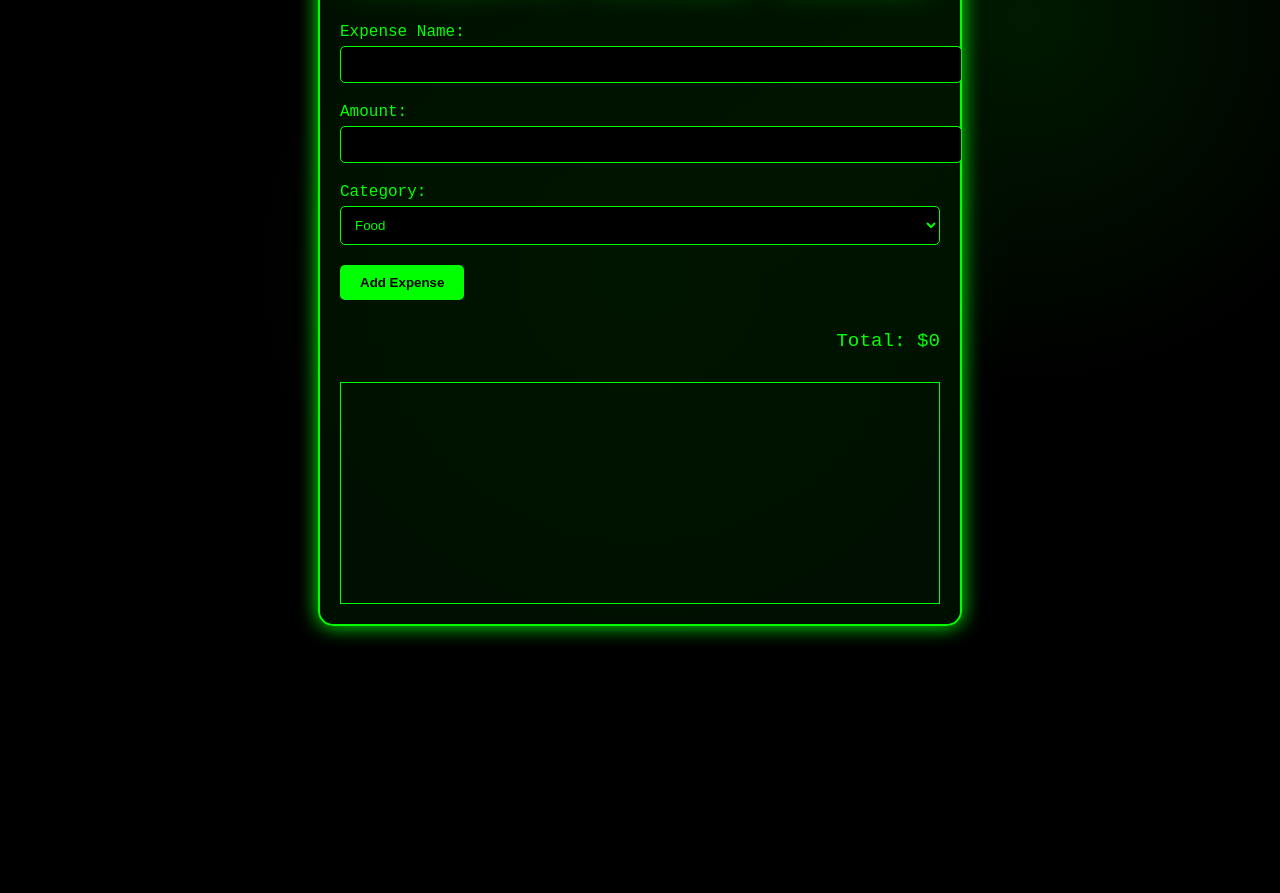
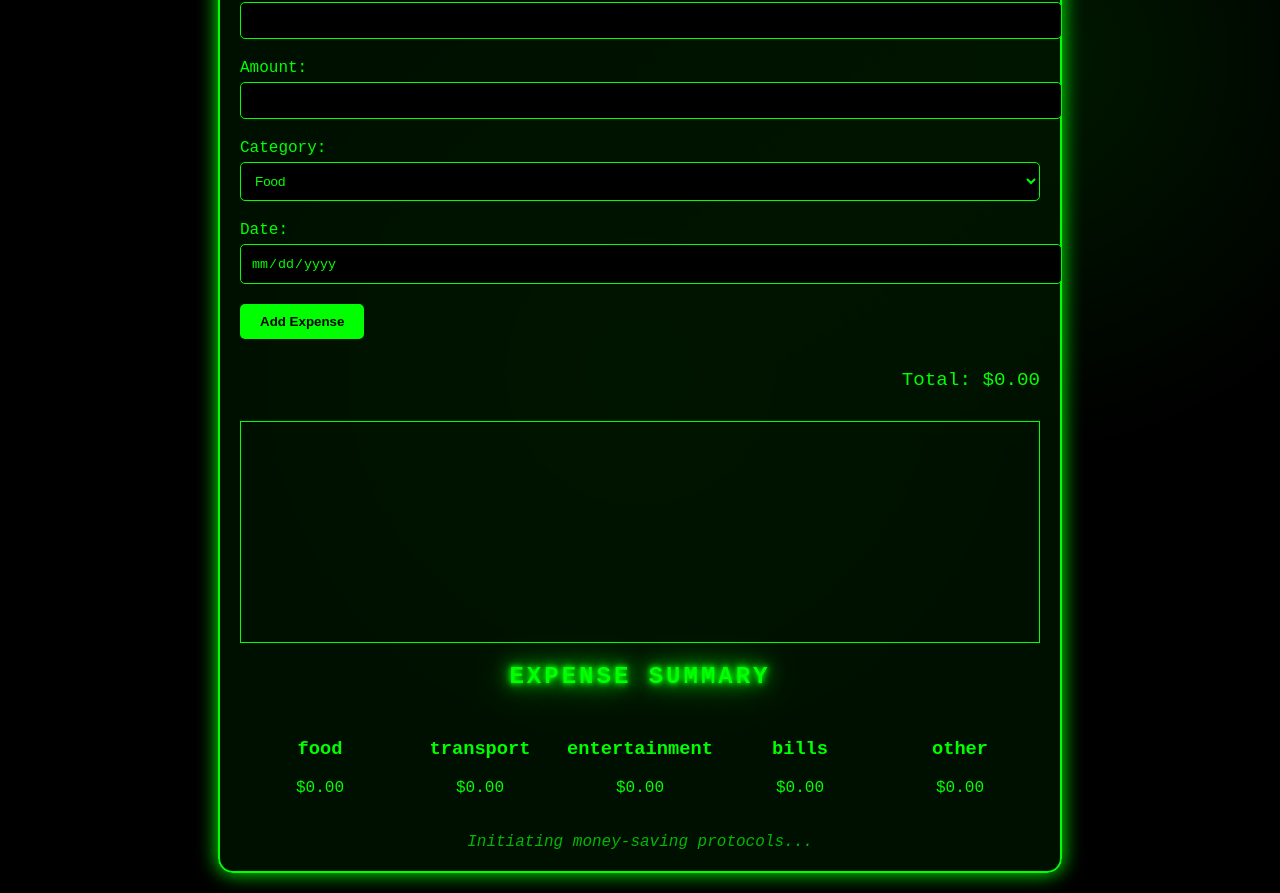
Before and after one commit to AyushMali-17/ExpenseTracker, a plain HTML site: page index.html in a window 1280 px wide. Shown: the part 151-1044 px from the top of the page. Before the commit the page ends 840 px from the top, so only its background shows below. Drawn offline with Linux system fonts and the light colour scheme.

Commit message:
version- 3

```diff
--- a/index.html
+++ b/index.html
@@ -3,7 +3,7 @@
 <head>
     <meta charset="UTF-8">
     <meta name="viewport" content="width=device-width, initial-scale=1.0">
-    <title>Futuristic Expense Tracker v2</title>
+    <title>Futuristic Expense Tracker v3</title>
     <style>
         @keyframes neonFlicker {
             0%, 19%, 21%, 23%, 25%, 54%, 56%, 100% {
@@ -12,6 +12,10 @@
             20%, 24%, 55% {
                 text-shadow: none;
             }
+        }
+        @keyframes fadeIn {
+            from { opacity: 0; }
+            to { opacity: 1; }
         }
         body {
             font-family: 'Courier New', monospace;
@@ -32,11 +36,11 @@
             border: 2px solid #0f0;
             border-radius: 15px;
             padding: 20px;
-            max-width: 600px;
+            max-width: 800px;
             width: 100%;
             box-shadow: 0 0 20px #0f0;
         }
-        h1 {
+        h1, h2 {
             text-align: center;
             text-transform: uppercase;
             letter-spacing: 3px;
@@ -52,6 +56,7 @@
         }
         input[type="text"],
         input[type="number"],
+        input[type="date"],
         select {
             width: 100%;
             padding: 10px;
@@ -86,6 +91,7 @@
             margin-bottom: 10px;
             display: flex;
             justify-content: space-between;
+            animation: fadeIn 0.5s;
         }
         .total {
             text-align: right;
@@ -114,6 +120,21 @@
             margin: 0 2px;
             transition: height 0.3s;
         }
+        #summary {
+            margin-top: 30px;
+            display: flex;
+            justify-content: space-between;
+        }
+        .summary-item {
+            text-align: center;
+            flex: 1;
+        }
+        #robotMessage {
+            margin-top: 20px;
+            font-style: italic;
+            text-align: center;
+            opacity: 0.7;
+        }
     </style>
 </head>
 <body>
@@ -138,11 +159,18 @@
                     <option value="other">Other</option>
                 </select>
             </div>
+            <div class="form-group">
+                <label for="expenseDate">Date:</label>
+                <input type="date" id="expenseDate" required>
+            </div>
             <button type="submit">Add Expense</button>
         </form>
         <div id="expenseList"></div>
         <div class="total">Total: $<span id="totalAmount">0</span></div>
         <div id="chart"></div>
+        <h2>Expense Summary</h2>
+        <div id="summary"></div>
+        <div id="robotMessage"></div>
     </div>
 
     <script>
@@ -150,24 +178,9 @@
         const expenseList = document.getElementById('expenseList');
         const totalAmount = document.getElementById('totalAmount');
         const chart = document.getElementById('chart');
-        let expenses = [];
-
-        expenseForm.addEventListener('submit', function(e) {
-            e.preventDefault();
-
-            const name = document.getElementById('expenseName').value;
-            const amount = parseFloat(document.getElementById('expenseAmount').value);
-            const category = document.getElementById('expenseCategory').value;
-
-            if (name && amount && category) {
-                const expense = { name, amount, category };
-                expenses.push(expense);
-                updateExpenseList();
-                updateTotal();
-                updateChart();
-                expenseForm.reset();
-            }
-        });
+        const summary = document.getElementById('summary');
+        const robotMessage = document.getElementById('robotMessage');
+        let expenses = JSON.parse(localStorage.getItem('expenses')) || [];
 
         function updateExpenseList() {
             expenseList.innerHTML = '';
@@ -175,9 +188,9 @@
                 const expenseItem = document.createElement('div');
                 expenseItem.classList.add('expense-item');
                 expenseItem.innerHTML = `
-                    <span>${expense.name} (${expense.category})</span>
-                    <span>$${expense.amount.toFixed(2)}</span>
-                    <button class="delete-btn" onclick="deleteExpense(${index})">Delete</button>
+                    <span>${expense.name} (${expense.category}) - ${expense.date}</span>
+                    <span>$${expense.amount.toFixed(2)}
+                    <button class="delete-btn" onclick="deleteExpense(${index})">Delete</button></span>
                 `;
                 expenseList.appendChild(expenseItem);
             });
@@ -193,6 +206,8 @@
             updateExpenseList();
             updateTotal();
             updateChart();
+            updateSummary();
+            saveExpenses();
         }
 
         function updateChart() {
@@ -207,12 +222,71 @@
             categories.forEach((category, index) => {
                 const bar = document.createElement('div');
                 bar.classList.add('bar');
-                const height = (categoryTotals[index] / maxTotal) * 100;
+                const height = maxTotal > 0 ? (categoryTotals[index] / maxTotal) * 100 : 0;
                 bar.style.height = `${height}%`;
                 bar.title = `${category}: $${categoryTotals[index].toFixed(2)}`;
                 chart.appendChild(bar);
             });
         }
+
+        function updateSummary() {
+            summary.innerHTML = '';
+            const categories = ['food', 'transport', 'entertainment', 'bills', 'other'];
+            categories.forEach(category => {
+                const categoryTotal = expenses.filter(e => e.category === category)
+                                              .reduce((sum, e) => sum + e.amount, 0);
+                const summaryItem = document.createElement('div');
+                summaryItem.classList.add('summary-item');
+                summaryItem.innerHTML = `
+                    <h3>${category}</h3>
+                    <p>$${categoryTotal.toFixed(2)}</p>
+                `;
+                summary.appendChild(summaryItem);
+            });
+        }
+
+        function saveExpenses() {
+            localStorage.setItem('expenses', JSON.stringify(expenses));
+        }
+
+        function generateRobotMessage() {
+            const messages = [
+                "Beep boop! Your finances are looking stellar!",
+                "Initiating money-saving protocols...",
+                "Warning: Excessive spending detected in the entertainment sector!",
+                "Expense data successfully computed. Well done, human!",
+                "Remember: A credit saved is a credit earned!"
+            ];
+            const randomMessage = messages[Math.floor(Math.random() * messages.length)];
+            robotMessage.textContent = randomMessage;
+        }
+
+        expenseForm.addEventListener('submit', function(e) {
+            e.preventDefault();
+
+            const name = document.getElementById('expenseName').value;
+            const amount = parseFloat(document.getElementById('expenseAmount').value);
+            const category = document.getElementById('expenseCategory').value;
+            const date = document.getElementById('expenseDate').value;
+
+            if (name && amount && category && date) {
+                const expense = { name, amount, category, date };
+                expenses.push(expense);
+                updateExpenseList();
+                updateTotal();
+                updateChart();
+                updateSummary();
+                saveExpenses();
+                generateRobotMessage();
+                expenseForm.reset();
+            }
+        });
+
+        updateExpenseList();
+        updateTotal();
+        updateChart();
+        updateSummary();
+        generateRobotMessage();
     </script>
 </body>
 </html>
```
